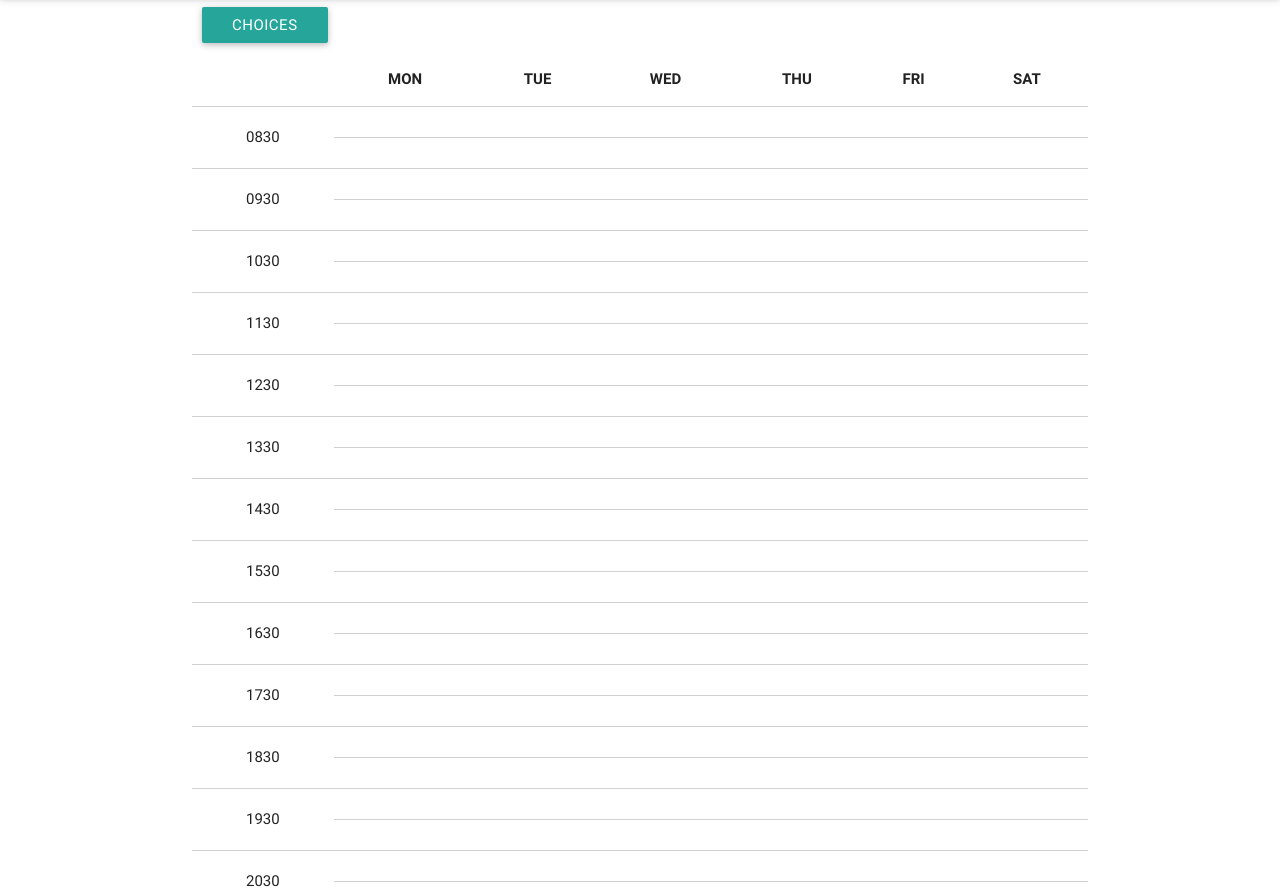
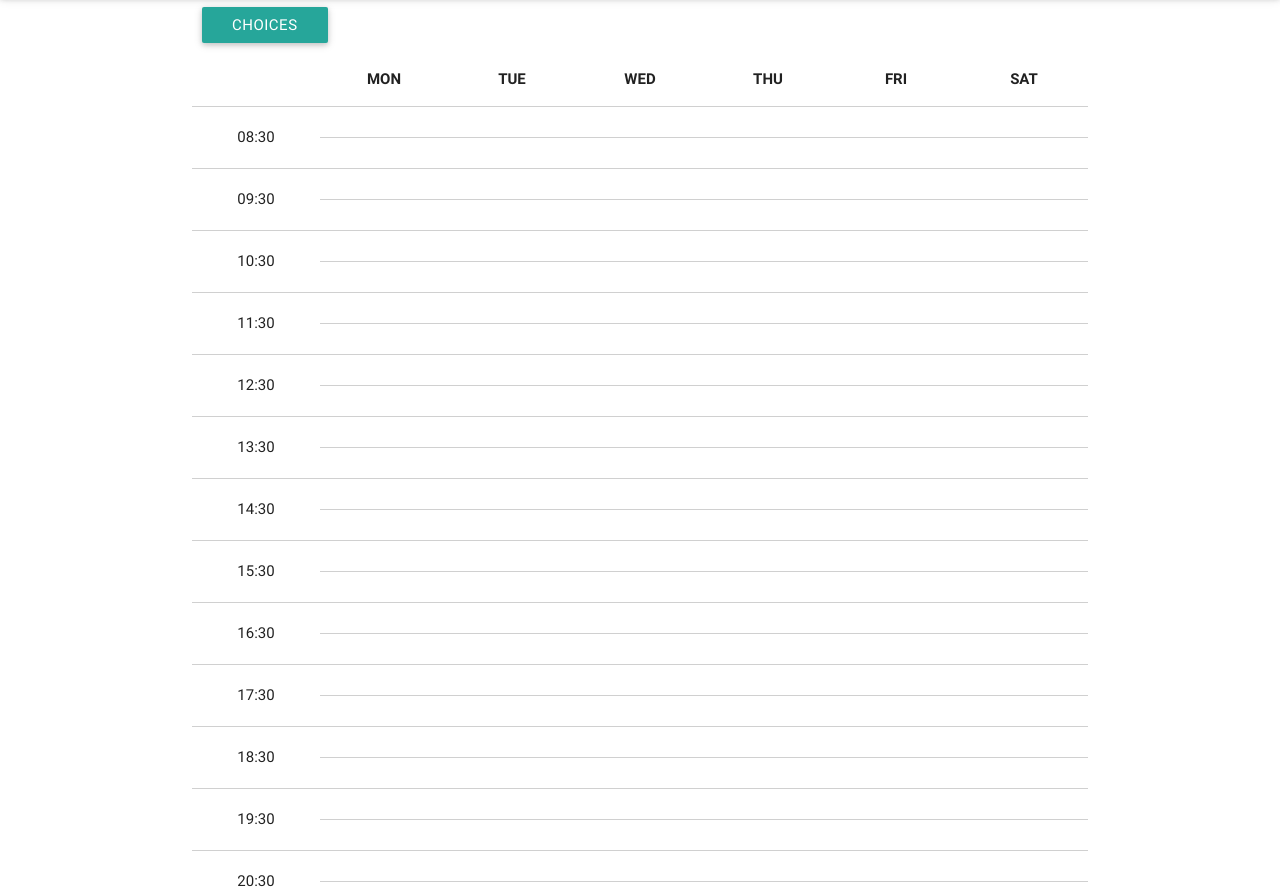
Before and after one commit to Enovyne/ntu-course-planner-web, a website: page src/index.html in a window 1280 px wide. Shown: the part 67-956 px from the top of the page. Drawn offline with nearby package versions, Linux system fonts and the light colour scheme.

Commit message:
manually create table

```diff
--- a/src/index.html
+++ b/src/index.html
@@ -27,7 +27,7 @@
       <li><a href="#">One</a></li>
       <li><a href="#">Two</a></li>
     </ul>
-    <table class="centered bordered">
+    <table class="bordered centered" style="table-layout: fixed">
       <thead>
         <tr>
           <th></th>
@@ -35,9 +35,226 @@
         </tr>
       </thead>
       <tbody>
-        <tr ng-repeat="slot in slots">
-          <td ng-if="$even" rowspan="2"><div>{{ slots[$index+1] }}</div></td>
-          <td ng-repeat="day in days"></td>
+        <tr>
+          <td rowspan="2">08:30</td>
+          <td></td>
+          <td></td>
+          <td></td>
+          <td></td>
+          <td></td>
+          <td></td>
+        </tr>
+        <tr>
+          <td></td>
+          <td></td>
+          <td></td>
+          <td></td>
+          <td></td>
+          <td></td>
+        </tr>
+        <tr>
+          <td rowspan="2">09:30</td>
+          <td></td>
+          <td></td>
+          <td></td>
+          <td></td>
+          <td></td>
+          <td></td>
+        </tr>
+        <tr>
+          <td></td>
+          <td></td>
+          <td></td>
+          <td></td>
+          <td></td>
+          <td></td>
+        </tr>
+        <tr>
+          <td rowspan="2">10:30</td>
+          <td></td>
+          <td></td>
+          <td></td>
+          <td></td>
+          <td></td>
+          <td></td>
+        </tr>
+        <tr>
+          <td></td>
+          <td></td>
+          <td></td>
+          <td></td>
+          <td></td>
+          <td></td>
+        </tr>
+        <tr>
+          <td rowspan="2">11:30</td>
+          <td></td>
+          <td></td>
+          <td></td>
+          <td></td>
+          <td></td>
+          <td></td>
+        </tr>
+        <tr>
+          <td></td>
+          <td></td>
+          <td></td>
+          <td></td>
+          <td></td>
+          <td></td>
+        </tr>
+        <tr>
+          <td rowspan="2">12:30</td>
+          <td></td>
+          <td></td>
+          <td></td>
+          <td></td>
+          <td></td>
+          <td></td>
+        </tr>
+        <tr>
+          <td></td>
+          <td></td>
+          <td></td>
+          <td></td>
+          <td></td>
+          <td></td>
+        </tr>
+        <tr>
+          <td rowspan="2">13:30</td>
+          <td></td>
+          <td></td>
+          <td></td>
+          <td></td>
+          <td></td>
+          <td></td>
+        </tr>
+        <tr>
+          <td></td>
+          <td></td>
+          <td></td>
+          <td></td>
+          <td></td>
+          <td></td>
+        </tr>
+        <tr>
+          <td rowspan="2">14:30</td>
+          <td></td>
+          <td></td>
+          <td></td>
+          <td></td>
+          <td></td>
+          <td></td>
+        </tr>
+        <tr>
+          <td></td>
+          <td></td>
+          <td></td>
+          <td></td>
+          <td></td>
+          <td></td>
+        </tr>
+        <tr>
+          <td rowspan="2">15:30</td>
+          <td></td>
+          <td></td>
+          <td></td>
+          <td></td>
+          <td></td>
+          <td></td>
+        </tr>
+        <tr>
+          <td></td>
+          <td></td>
+          <td></td>
+          <td></td>
+          <td></td>
+          <td></td>
+        </tr>
+        <tr>
+          <td rowspan="2">16:30</td>
+          <td></td>
+          <td></td>
+          <td></td>
+          <td></td>
+          <td></td>
+          <td></td>
+        </tr>
+        <tr>
+          <td></td>
+          <td></td>
+          <td></td>
+          <td></td>
+          <td></td>
+          <td></td>
+        </tr>
+        <tr>
+          <td rowspan="2">17:30</td>
+          <td></td>
+          <td></td>
+          <td></td>
+          <td></td>
+          <td></td>
+          <td></td>
+        </tr>
+        <tr>
+          <td></td>
+          <td></td>
+          <td></td>
+          <td></td>
+          <td></td>
+          <td></td>
+        </tr>
+        <tr>
+          <td rowspan="2">18:30</td>
+          <td></td>
+          <td></td>
+          <td></td>
+          <td></td>
+          <td></td>
+          <td></td>
+        </tr>
+        <tr>
+          <td></td>
+          <td></td>
+          <td></td>
+          <td></td>
+          <td></td>
+          <td></td>
+        </tr>
+        <tr>
+          <td rowspan="2">19:30</td>
+          <td></td>
+          <td></td>
+          <td></td>
+          <td></td>
+          <td></td>
+          <td></td>
+        </tr>
+        <tr>
+          <td></td>
+          <td></td>
+          <td></td>
+          <td></td>
+          <td></td>
+          <td></td>
+        </tr>
+        <tr>
+          <td rowspan="2">20:30</td>
+          <td></td>
+          <td></td>
+          <td></td>
+          <td></td>
+          <td></td>
+          <td></td>
+        </tr>
+        <tr>
+          <td></td>
+          <td></td>
+          <td></td>
+          <td></td>
+          <td></td>
+          <td></td>
         </tr>
       </tbody>
     </table>
```
